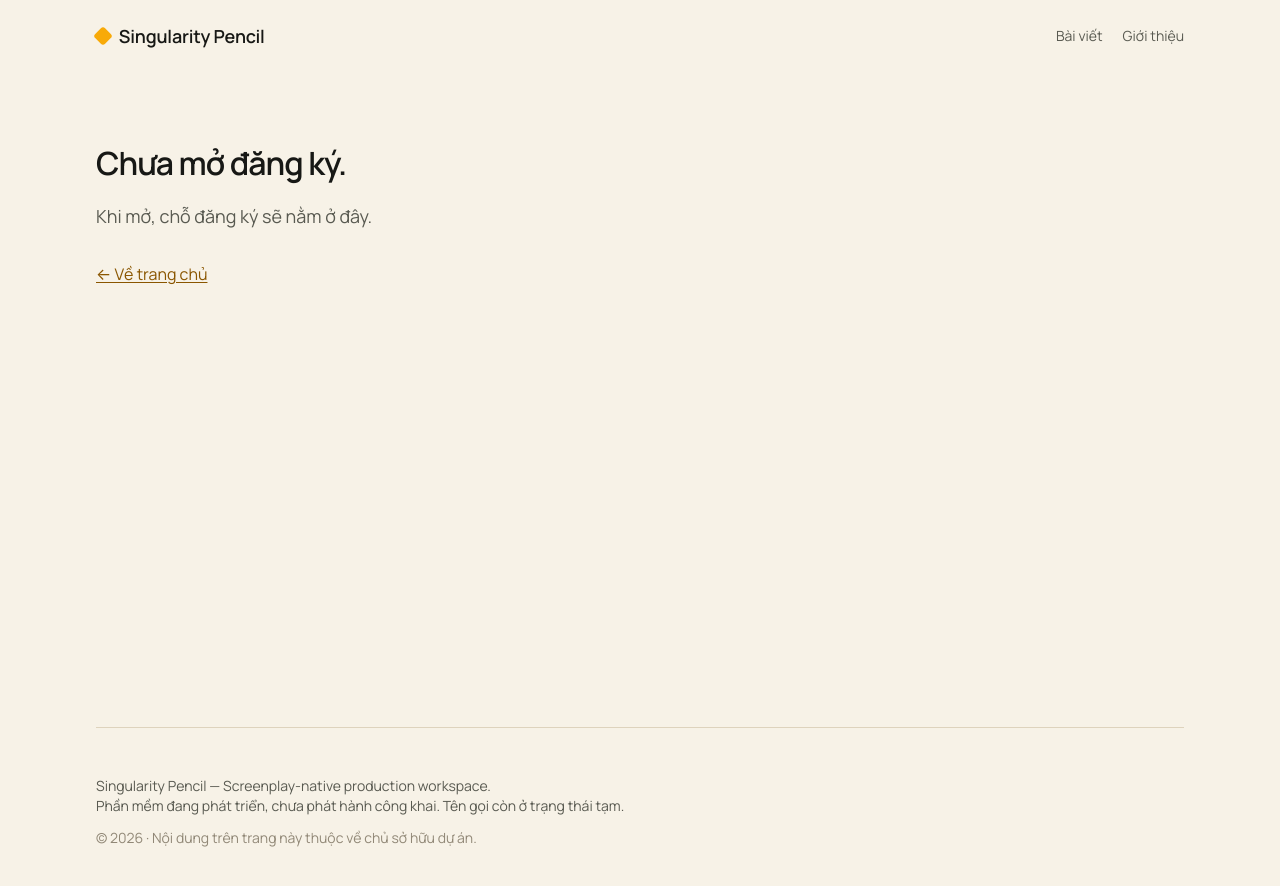
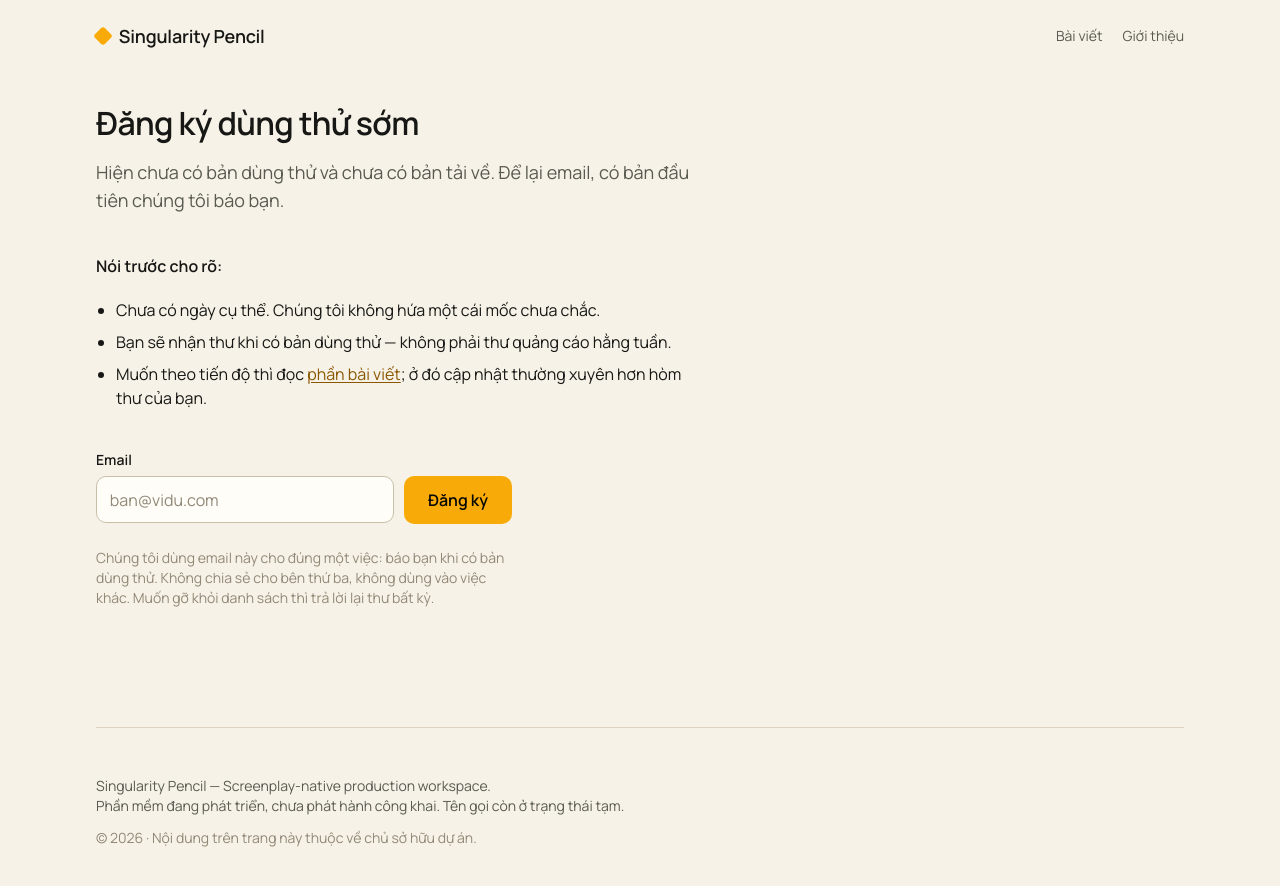
Before and after one commit to cnd173/spweb, a Jekyll site: the page built from try/index.html, in a window 1280 px wide. Shown: the top 886 px of the page. Built offline with Jekyll 4.4.1, drawn with Linux system fonts in a browser that asks for light colours; some of the changed lines change nothing that is shown.

Commit message:
feat: bật chỗ đăng ký dùng thử sớm, nối vào Google Form
action và entry.697140843 đọc thẳng từ payload của chính trang form, không gõ tay.

Đã kiểm ba thứ có thể làm hỏng ÂM THẦM (form nhận nhưng Sheet trống): không bật
"tự thu thập email" (sẽ đòi thêm trường emailAddress), không đòi đăng nhập,
không giới hạn một lần một tài khoản. Form đang nhận trả lời.

Câu hỏi để kiểu Đoạn văn chứ không phải Trả lời ngắn — không ảnh hưởng: cả hai
nhận chữ tự do, và giao diện Google thì người dùng không nhìn thấy.

```diff
--- a/_config.yml
+++ b/_config.yml
@@ -39,7 +39,7 @@
 #
 # Lấy ba giá trị đó ở đâu: xem README, mục "Danh sách chờ".
 waitlist:
-  enabled: false
+  enabled: true
   # https://docs.google.com/forms/d/e/XXXX/formResponse   (chú ý: formResponse, không phải viewform)
-  action: ""
-  entry_email: ""   # ví dụ: entry.1234567890
+  action: "https://docs.google.com/forms/d/e/1FAIpQLSc6xhaSUqbA3gEfmpSWqhBOZ1IBkfGo0MOk33yJdvHY3bClgg/formResponse"
+  entry_email: "entry.697140843"
```
